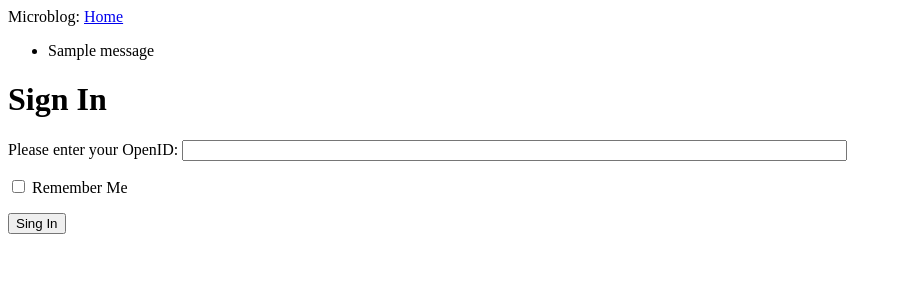
After one commit to chaonet/flask_blog, a Flask app: page /login in a window 1280 px wide. The commit adds this page. Shown: the top 300 px of the page, without its empty margins (0-902 px from the left). Run offline with Flask 2, Linux system fonts and the light colour scheme; one stand-in notice (Sample message) is shown.

Commit message:
form, login page

```diff
--- a/app/__init__.py
+++ b/app/__init__.py
@@ -1,6 +1,8 @@
 # -*- coding:utf-8 -*-
 from flask import Flask # 导入类
 
-apps = Flask(__name__) # 创建实例，因为是作为包被导入，'__name__'是包名，作为 flask 寻找文件的目录
+app = Flask(__name__) # 创建实例，因为是作为包被导入，'__name__'是包名，作为 flask 寻找文件的目录
 # print __name__,2 # app
+app.config.from_object('config') # 从对象 'config' 读取配置到`app.config`
+
 from app import views
--- /dev/null
+++ b/app/forms.py
@@ -0,0 +1,8 @@
+# -*- coding:utf-8 -*-
+from flask.ext.wtf import Form
+from wtforms import StringField, BooleanField
+from wtforms.validators import DataRequired
+
+class LoginForm(Form):
+	openid = StringField('openid', validators=[DataRequired()])
+	remember_me = BooleanField('remember_me', default=False)
--- a/app/templates/base.html
+++ b/app/templates/base.html
@@ -8,6 +8,15 @@
    </head>
    <body>
    	<div>Microblog: <a href='/index'>Home</a></div>
+   	{% with messages = get_flashed_messages() %}
+   	{% if messages %}
+   	<ul>
+    {% for message in messages %}
+        <li>{{ message }}</li>
+    {% endfor %}
+   	</ul>
+   	{% endif %}
+   	{% endwith %}
    	{% block content %}{% endblock %}
    </body>
 </html>
--- a/app/templates/index.html
+++ b/app/templates/index.html
@@ -7,4 +7,3 @@
     </ul>
    	{% endfor %}
 {% endblock %}
-</html>
--- /dev/null
+++ b/app/templates/login.html
@@ -0,0 +1,17 @@
+{% extends 'base.html' %}
+{% block content %}
+<h1>Sign In</h1>
+<form action="" method="post">
+    {{ form.hidden_tag() }}
+    <!-- <div style="display:none;"><input id="csrf_token" name="csrf_token" type="hidden" value="1449897234##9c8104147cc18429e8fceec447a588207445ee6e"></div> -->
+	<p>
+		Please enter your OpenID:
+		{{form.openid(size=80)}}
+		{% for error in form.openid.errors %}
+		<span style='color: red;'>{{ error }}</span> <!-- This field is required. -->
+		{% endfor %}
+	</p>
+	<p>{{ form.remember_me }} Remember Me</p>
+	<p><input type='submit' value='Sing In'></p>
+</form>
+{% endblock %}
--- a/app/views.py
+++ b/app/views.py
@@ -1,8 +1,10 @@
-from flask import render_template
-from app import apps
+# -*- coding:utf-8 -*-
+from flask import render_template, flash, redirect
+from app import app
+from .forms import LoginForm
 
-@apps.route('/')
-@apps.route('/index')
+@app.route('/')
+@app.route('/index')
 def index():
     user = {'nickname': 'Miguel'}
     posts = [
@@ -19,3 +21,16 @@ def index():
     # return "Hello, World!"
 
 # print __name__,3 # app.views
+@app.route('/login', methods = ['GET', 'POST'])
+def login():
+    form = LoginForm() # 实例化
+    # print dir(form)
+    '''
+['Meta', 'SECRET_KEY', 'TIME_LIMIT', '__class__', '__contains__', '__delattr__', '__delitem__', '__dict__', '__doc__', '__format__', '__getattribute__', '__getitem__', '__hash__', '__init__', '__iter__', '__module__', '__new__', '__reduce__', '__reduce_ex__', '__repr__', '__setattr__', '__setitem__', '__sizeof__', '__str__', '__subclasshook__', '__weakref__', '_errors', '_fields', '_get_translations', '_prefix', '_unbound_fields', '_wtforms_meta', 'csrf_enabled', 'csrf_token', 'data', 'errors', 'generate_csrf_token', 'hidden_tag', 'is_submitted', 'meta', 'openid', 'populate_obj', 'process', 'remember_me', 'validate', 'validate_csrf_data', 'validate_csrf_token', 'validate_on_submit']
+    '''
+    if form.validate_on_submit():
+        # print 'yes'
+        flash('Login requested for OpenID="' + form.openid.data + '", remember_me=' + str(form.remember_me.data))
+        return redirect('/index')
+    # print 'no'
+    return render_template('login.html', title='Sing In', form=form)
--- /dev/null
+++ b/config.py
@@ -0,0 +1,3 @@
+# -*- coding:utf-8 -*-
+CSPR_ENABLED = True
+SECRET_KEY = 'this-is-safe-and-you-never-guess-it'
--- a/run.py
+++ b/run.py
@@ -1,6 +1,6 @@
 # -*- coding:utf-8 -*-
 #! env python
-from app import apps # 导入创建的 Flask类 的实例 app
+from app import app # 导入创建的 Flask类 的实例 app
 
 # print __name__, 1 # __main__
-apps.run(debug=True)
+app.run(debug=True)
```
